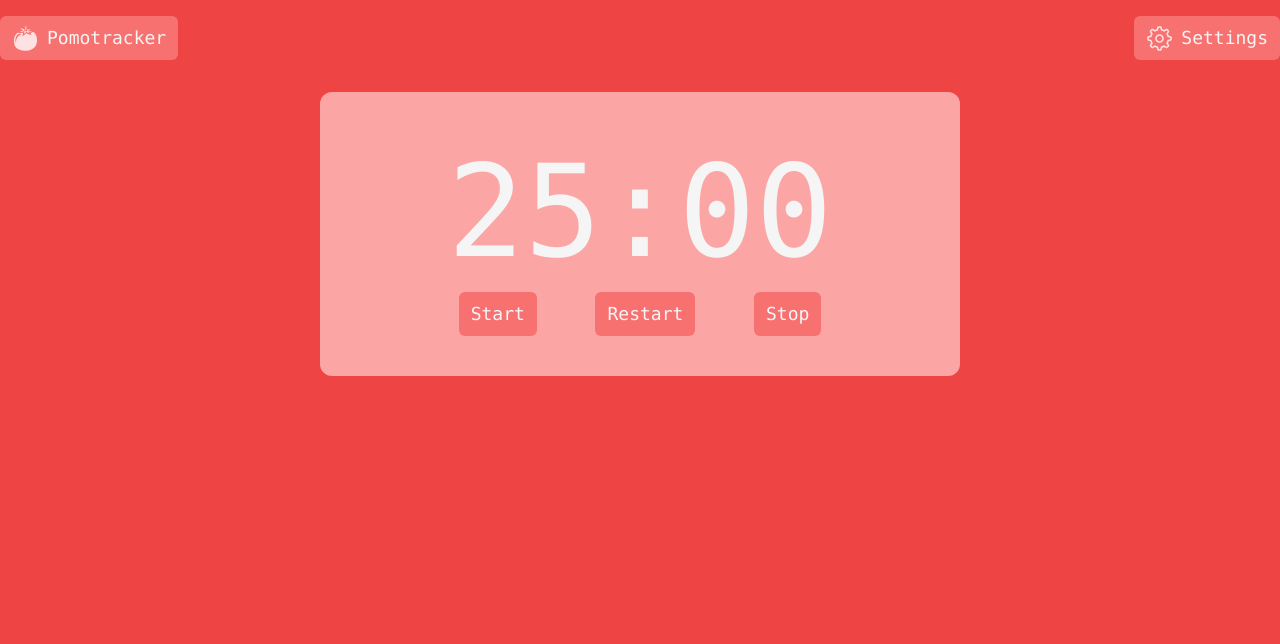
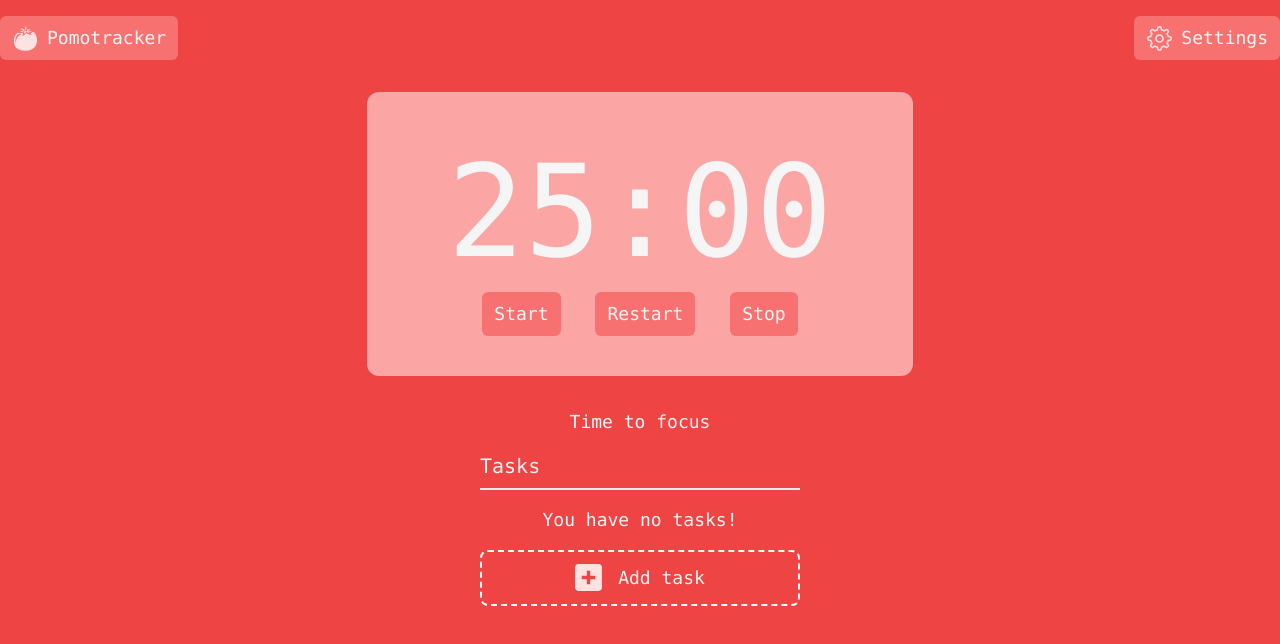
Before and after one commit to Daniel107x-hub/pomodoro_app, a React (Create React App) app: page / in a window 1280 px wide. Shown: the top 644 px of the page. Built offline with nearby package versions, Linux system fonts and the light colour scheme.

Commit message:
Added tasks functionality

```diff
--- a/src/App.js
+++ b/src/App.js
@@ -1,7 +1,9 @@
 import React, { useLayoutEffect, useState, useEffect } from "react";
-import { IconContext } from "react-icons";
+import {IconContext} from "react-icons";
 import {GiTomato} from 'react-icons/gi';
 import {RxGear} from 'react-icons/rx';
+import {BsThreeDotsVertical} from "react-icons/bs";
+import {SiAddthis} from "react-icons/si";
 
 const WhiteIcon = (props) => {
   return(
@@ -12,10 +14,36 @@ const WhiteIcon = (props) => {
   )
 }
 
+const getTime = (s) =>{
+  const minutes = Math.floor(s / 60);
+  const seconds = s % 60;
+  return `${minutes<10?`0${minutes}`:`${minutes }`}:${seconds<10?`0${seconds}`:`${seconds}`}`;
+}
+
 function App() {
   useLayoutEffect(() => {
     document.body.className = "bg-red-500";
   }, []);
+  const [status, setStatus] = useState("Time to focus");
+  const [tasks, setTasks] = useState([]);
+
+  const handleStart = () => {
+    setStatus("Keep working");
+  }
+
+  const handleStop = () => {
+    setStatus("Time to focus");
+  }
+
+  const handleNewTask = () => {
+    const task = prompt("What is the task name?");
+    setTasks(prevTasks => [...prevTasks, task]);
+    alert("New task added.")
+  }
+
+  const noTasks = <div className="no-tasks">
+    You have no tasks!
+  </div>
 
   const content = <div className="app container mx-auto font-medium font-mono my-4 text-neutral-100 ">
     <section className="options container mx-auto flex flex-row justify-between">
@@ -27,12 +55,67 @@ function App() {
       </Button>
     </section>
     <section className="timer container mx-auto flex justify-center">
-      <Timing/>
+      <Timing onStart={handleStart} onStop={handleStop}/>
     </section>
-    {/* <section className="info">Info</section>
-    <section className="tasks">Tasks</section> */}
+    <section className="info container mx-auto flex justify-center text-lg">
+      {status}
+    </section>
+    <section className="tasks container mx-auto m-4 flex flex-col justify-center items-center">
+      <div className="actions w-1/4 border-b-2 flex justify-between text-xl pb-2 items-center">
+        <span>Tasks</span>
+        {/* TODO: <ContextualMenu/> */}
+      </div>
+      <div className="viewer my-4 w-1/4 flex justify-center text-lg">
+      {
+          tasks.length === 0 && noTasks
+      }
+      {
+        tasks.length > 0 &&
+        <div className="tasks w-full">
+          {
+            tasks.map(task =>
+              <Card key={task}>
+                <Task name={task}/>
+              </Card>
+            )
+          }
+        </div>
+      }
+      </div>
+      <div className="new-task flex flex-row w-1/4 justify-center text-lg border-white border-2 border-dashed rounded-lg py-3 cursor-pointer hover:bg-red-400 duration-300" onClick={handleNewTask}>
+        <span className="icon mr-4">
+          <WhiteIcon><SiAddthis/></WhiteIcon>
+        </span>
+        <span className="text">Add task</span>
+      </div>
+    </section>
   </div>
   return content;
+}
+
+const ContextualMenu = (props) =>{
+  const menu = <section className="actions">
+    <div className="menu-container border-4 py-2 px-1 border-red-200 rounded-md cursor-pointer hover:border-red-300 duration-300"><BsThreeDotsVertical/></div>
+  </section>
+  return menu;
+}
+
+const Task = (props) =>{
+  const taskContent = <div className="task flex flex-row items-center justify-between">
+    <section className="status flex flex-row items-center">
+      <span className="state inline-block w-9 h-9 mr-2 bg-red-400 flex items-center rounded-full after:content-[''] after:border-r-4 after:border-b-4 after:border-white after:w-2 after:h-4 after:block after:mx-auto after:rotate-45 hover:bg-red-300 cursor-pointer duration-300"></span>
+      <span className="info">{props.name}</span>
+    </section>
+    <ContextualMenu/>
+  </div>
+
+  return taskContent;
+}
+
+const Card = (props) =>{
+  return <div className="card container mx-auto bg-slate-100 text-red-600 text-lg px-3 py-3 rounded-lg font-semibold border-l-8 border-slate-800 my-3">
+    {props.children}
+  </div>
 }
 
 const Button = (props) =>{
@@ -46,12 +129,6 @@ const Button = (props) =>{
       <span className="text">{props.text}</span>
     </div>
   return buttonContent;
-}
-
-const getTime = (s) =>{
-  const minutes = Math.floor(s / 60);
-  const seconds = s % 60;
-  return `${minutes<10?`0${minutes}`:`${minutes }`}:${seconds<10?`0${seconds}`:`${seconds}`}`;
 }
 
 const Timing = (props) =>{
@@ -70,12 +147,14 @@ const Timing = (props) =>{
         () => setTime(prev => prev - 1), 1000
       )
     )
+    props.onStart();
   }
 
   const stopTimer = () => {
     if(!intervalFcn) return;
     clearInterval(intervalFcn);
     setIntervalFcn(null);
+    props.onStop();
   }
 
 
@@ -85,7 +164,7 @@ const Timing = (props) =>{
 
 
   const timingContent =
-    <div className="timer-container text-center bg-red-300 m-8 px-20 py-10 rounded-xl box-border w-1/2 whitespace-pre-wrap">
+    <div className="timer-container text-center bg-red-300 m-8 px-20 py-10 rounded-xl box-border">
       <section className="options"></section>
       <section className="counter text-9xl my-4 min-w-max block">{remaining}</section>
       <section className="actions flex flex-row justify-evenly">
```
